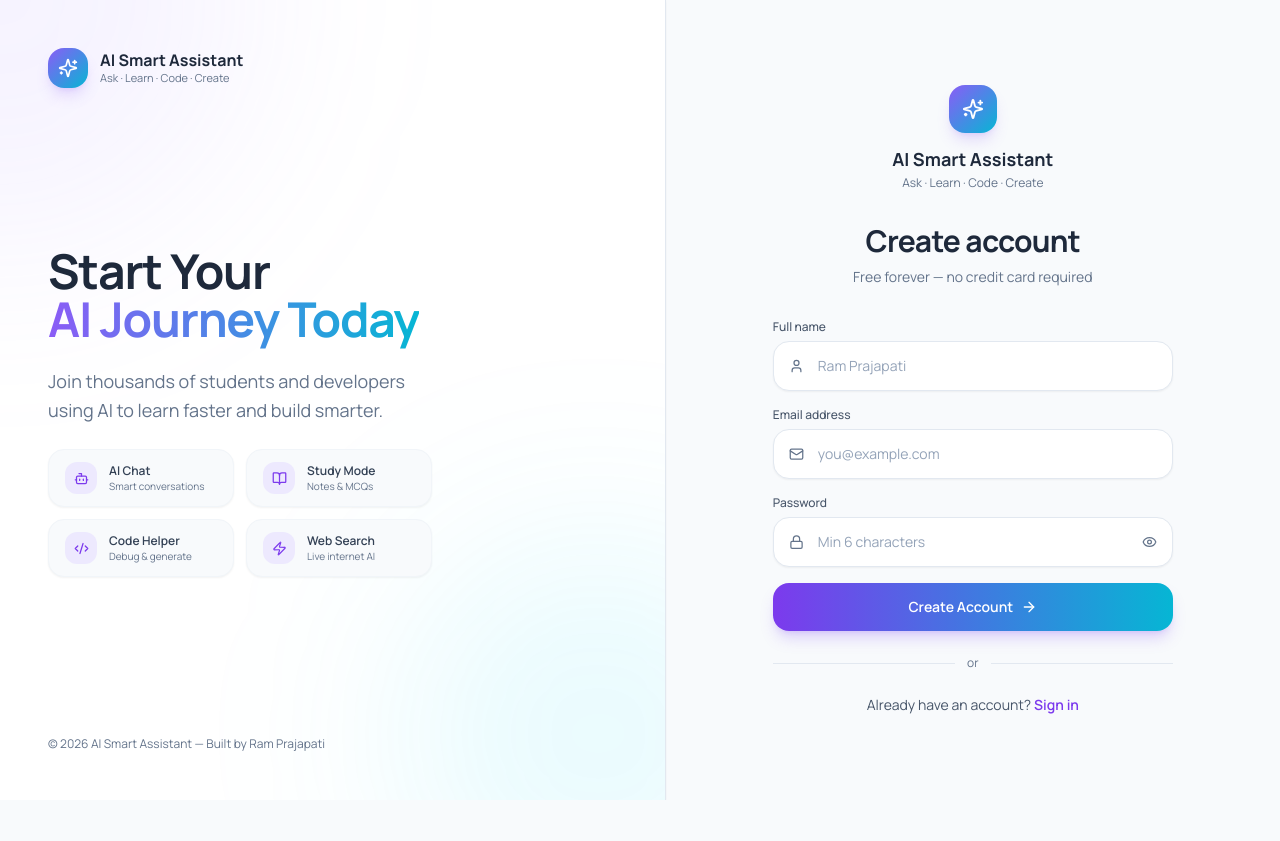
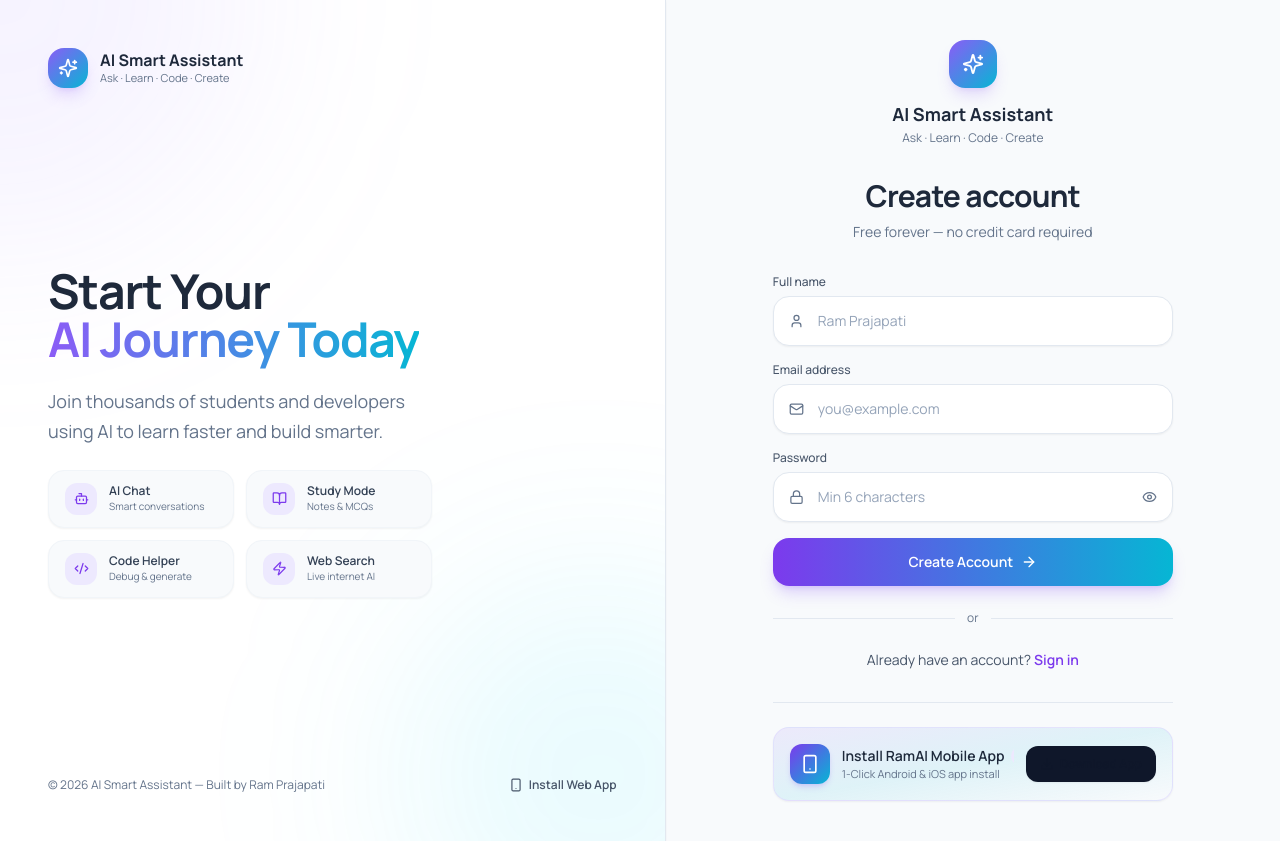
Before and after one commit to studyzone19/Ai-Smart-Assistant, a React (Vite) app in the folder frontend/: page /register in a window 1280 px wide. Before the commit the page ends 800 px from the top, so only its background shows below. Built offline with nearby package versions, Linux system fonts and the light colour scheme; no server answers.

Commit message:
feat: add app download and install buttons on login/register page

```diff
--- a/frontend/src/pages/Login.jsx
+++ b/frontend/src/pages/Login.jsx
@@ -1,6 +1,6 @@
-import { useState } from "react";
+import { useState, useEffect } from "react";
 import { Link, useNavigate } from "react-router-dom";
-import { Sparkles, Loader2, Mail, Lock, Eye, EyeOff, ArrowRight, Bot, Zap, BookOpen, Code2 } from "lucide-react";
+import { Sparkles, Loader2, Mail, Lock, Eye, EyeOff, ArrowRight, Bot, Zap, BookOpen, Code2, Download, Smartphone, CheckCircle2 } from "lucide-react";
 import { useAuth } from "../context/AuthContext.jsx";
 
 const FEATURES = [
@@ -16,8 +16,48 @@ export default function Login() {
   const [showPass, setShowPass] = useState(false);
   const [error, setError] = useState("");
   const [loading, setLoading] = useState(false);
+  const [deferredPrompt, setDeferredPrompt] = useState(null);
+  const [isInstalled, setIsInstalled] = useState(false);
   const { login } = useAuth();
   const navigate = useNavigate();
+
+  useEffect(() => {
+    // Check if already in standalone/PWA mode
+    if (window.matchMedia("(display-mode: standalone)").matches || window.navigator.standalone) {
+      setIsInstalled(true);
+    }
+
+    const handleBeforeInstall = (e) => {
+      e.preventDefault();
+      setDeferredPrompt(e);
+    };
+
+    const handleAppInstalled = () => {
+      setIsInstalled(true);
+      setDeferredPrompt(null);
+    };
+
+    window.addEventListener("beforeinstallprompt", handleBeforeInstall);
+    window.addEventListener("appinstalled", handleAppInstalled);
+
+    return () => {
+      window.removeEventListener("beforeinstallprompt", handleBeforeInstall);
+      window.removeEventListener("appinstalled", handleAppInstalled);
+    };
+  }, []);
+
+  const handleInstallApp = async () => {
+    if (deferredPrompt) {
+      deferredPrompt.prompt();
+      const { outcome } = await deferredPrompt.userChoice;
+      if (outcome === "accepted") {
+        setDeferredPrompt(null);
+      }
+    } else {
+      // Fallback instructions for mobile users when prompt is not ready or on iOS
+      alert("📲 To install this app on your phone:\n\n1. Tap the 3 dots (⋮) in Chrome or 'Share' in Safari\n2. Select 'Install app' or 'Add to Home screen'\n\nIt will install directly like an Android app!");
+    }
+  };
 
   const handleSubmit = async (e) => {
     e.preventDefault();
@@ -85,7 +125,17 @@ export default function Login() {
         </div>
 
         {/* Bottom credit */}
-        <p className="text-slate-400 text-xs relative z-10">© 2026 AI Smart Assistant — Built by Ram Prajapati</p>
+        <div className="flex items-center justify-between relative z-10">
+          <p className="text-slate-400 text-xs">© 2026 AI Smart Assistant — Built by Ram Prajapati</p>
+          <button
+            type="button"
+            onClick={handleInstallApp}
+            className="flex items-center gap-1.5 text-xs font-semibold text-slate-600 hover:text-violet-600 transition-colors"
+          >
+            <Smartphone size={14} />
+            <span>Install Web App</span>
+          </button>
+        </div>
       </div>
 
       {/* ── RIGHT PANEL (login form) ── */}
@@ -190,6 +240,39 @@ export default function Login() {
               Create account
             </Link>
           </p>
+
+          {/* ── PW Style App Download / Install Card ── */}
+          <div className="mt-8 pt-6 border-t border-slate-200">
+            <div className="bg-gradient-to-br from-violet-500/10 via-cyan-500/10 to-transparent border border-violet-200/60 rounded-2xl p-4 flex items-center justify-between gap-3 shadow-sm hover:border-violet-300 transition-all">
+              <div className="flex items-center gap-3 min-w-0">
+                <div className="w-10 h-10 rounded-xl bg-gradient-to-br from-violet-600 to-cyan-500 flex items-center justify-center text-white shrink-0 shadow-md shadow-violet-500/20">
+                  <Smartphone size={20} />
+                </div>
+                <div className="min-w-0">
+                  <p className="font-semibold text-slate-800 text-xs sm:text-sm truncate flex items-center gap-1.5">
+                    Install RamAI Mobile App
+                    <span className="text-[10px] font-bold text-violet-700 bg-violet-100 px-1.5 py-0.2 rounded-full">Fast</span>
+                  </p>
+                  <p className="text-[11px] text-slate-500 truncate">1-Click Android & iOS app install</p>
+                </div>
+              </div>
+
+              {isInstalled ? (
+                <div className="flex items-center gap-1 text-emerald-600 text-xs font-semibold shrink-0 bg-emerald-50 px-3 py-2 rounded-xl border border-emerald-200">
+                  <CheckCircle2 size={15} /> Installed
+                </div>
+              ) : (
+                <button
+                  type="button"
+                  onClick={handleInstallApp}
+                  className="flex items-center gap-1.5 bg-slate-900 hover:bg-slate-800 text-white text-xs font-semibold px-3.5 py-2.5 rounded-xl shrink-0 shadow-sm transition-all active:scale-95"
+                >
+                  <Download size={14} />
+                  <span>Download App</span>
+                </button>
+              )}
+            </div>
+          </div>
         </div>
       </div>
     </div>
--- a/frontend/src/pages/Register.jsx
+++ b/frontend/src/pages/Register.jsx
@@ -1,6 +1,6 @@
-import { useState } from "react";
+import { useState, useEffect } from "react";
 import { Link, useNavigate } from "react-router-dom";
-import { Sparkles, Loader2, Mail, Lock, User, Eye, EyeOff, ArrowRight, Bot, Zap, BookOpen, Code2 } from "lucide-react";
+import { Sparkles, Loader2, Mail, Lock, User, Eye, EyeOff, ArrowRight, Bot, Zap, BookOpen, Code2, Download, Smartphone, CheckCircle2 } from "lucide-react";
 import { useAuth } from "../context/AuthContext.jsx";
 
 const FEATURES = [
@@ -17,8 +17,46 @@ export default function Register() {
   const [showPass, setShowPass] = useState(false);
   const [error, setError] = useState("");
   const [loading, setLoading] = useState(false);
+  const [deferredPrompt, setDeferredPrompt] = useState(null);
+  const [isInstalled, setIsInstalled] = useState(false);
   const { register } = useAuth();
   const navigate = useNavigate();
+
+  useEffect(() => {
+    if (window.matchMedia("(display-mode: standalone)").matches || window.navigator.standalone) {
+      setIsInstalled(true);
+    }
+
+    const handleBeforeInstall = (e) => {
+      e.preventDefault();
+      setDeferredPrompt(e);
+    };
+
+    const handleAppInstalled = () => {
+      setIsInstalled(true);
+      setDeferredPrompt(null);
+    };
+
+    window.addEventListener("beforeinstallprompt", handleBeforeInstall);
+    window.addEventListener("appinstalled", handleAppInstalled);
+
+    return () => {
+      window.removeEventListener("beforeinstallprompt", handleBeforeInstall);
+      window.removeEventListener("appinstalled", handleAppInstalled);
+    };
+  }, []);
+
+  const handleInstallApp = async () => {
+    if (deferredPrompt) {
+      deferredPrompt.prompt();
+      const { outcome } = await deferredPrompt.userChoice;
+      if (outcome === "accepted") {
+        setDeferredPrompt(null);
+      }
+    } else {
+      alert("📲 To install this app on your phone:\n\n1. Tap the 3 dots (⋮) in Chrome or 'Share' in Safari\n2. Select 'Install app' or 'Add to Home screen'\n\nIt will install directly like an Android app!");
+    }
+  };
 
   const handleSubmit = async (e) => {
     e.preventDefault();
@@ -83,7 +121,17 @@ export default function Register() {
           </div>
         </div>
 
-        <p className="text-slate-400 text-xs relative z-10">© 2026 AI Smart Assistant — Built by Ram Prajapati</p>
+        <div className="flex items-center justify-between relative z-10">
+          <p className="text-slate-400 text-xs">© 2026 AI Smart Assistant — Built by Ram Prajapati</p>
+          <button
+            type="button"
+            onClick={handleInstallApp}
+            className="flex items-center gap-1.5 text-xs font-semibold text-slate-600 hover:text-violet-600 transition-colors"
+          >
+            <Smartphone size={14} />
+            <span>Install Web App</span>
+          </button>
+        </div>
       </div>
 
       {/* ── RIGHT PANEL ── */}
@@ -203,6 +251,39 @@ export default function Register() {
               Sign in
             </Link>
           </p>
+
+          {/* ── PW Style App Download / Install Card ── */}
+          <div className="mt-8 pt-6 border-t border-slate-200">
+            <div className="bg-gradient-to-br from-violet-500/10 via-cyan-500/10 to-transparent border border-violet-200/60 rounded-2xl p-4 flex items-center justify-between gap-3 shadow-sm hover:border-violet-300 transition-all">
+              <div className="flex items-center gap-3 min-w-0">
+                <div className="w-10 h-10 rounded-xl bg-gradient-to-br from-violet-600 to-cyan-500 flex items-center justify-center text-white shrink-0 shadow-md shadow-violet-500/20">
+                  <Smartphone size={20} />
+                </div>
+                <div className="min-w-0">
+                  <p className="font-semibold text-slate-800 text-xs sm:text-sm truncate flex items-center gap-1.5">
+                    Install RamAI Mobile App
+                    <span className="text-[10px] font-bold text-violet-700 bg-violet-100 px-1.5 py-0.2 rounded-full">Fast</span>
+                  </p>
+                  <p className="text-[11px] text-slate-500 truncate">1-Click Android & iOS app install</p>
+                </div>
+              </div>
+
+              {isInstalled ? (
+                <div className="flex items-center gap-1 text-emerald-600 text-xs font-semibold shrink-0 bg-emerald-50 px-3 py-2 rounded-xl border border-emerald-200">
+                  <CheckCircle2 size={15} /> Installed
+                </div>
+              ) : (
+                <button
+                  type="button"
+                  onClick={handleInstallApp}
+                  className="flex items-center gap-1.5 bg-slate-900 hover:bg-slate-800 text-white text-xs font-semibold px-3.5 py-2.5 rounded-xl shrink-0 shadow-sm transition-all active:scale-95"
+                >
+                  <Download size={14} />
+                  <span>Download App</span>
+                </button>
+              )}
+            </div>
+          </div>
         </div>
       </div>
     </div>
```
